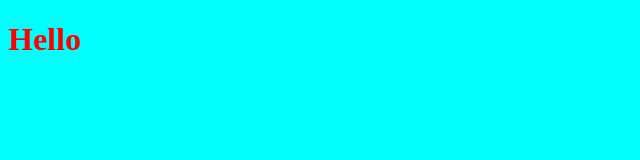
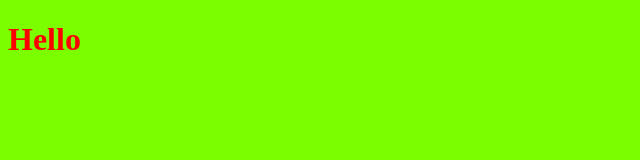
Before and after one commit to houssamyakhni/myproject, a plain HTML site: page index.html in a window 1280 px wide. Shown: the whole page, without its empty margins (0-640 px from the left). Drawn offline with Linux system fonts and the light colour scheme.

Commit message:
change background to css

```diff
--- a/style.css
+++ b/style.css
@@ -2,5 +2,5 @@ h1{
     color: red;
 }
 body{
-    background-color: aqua;
+    background-color: rgb(123, 255, 0);
 }
```
